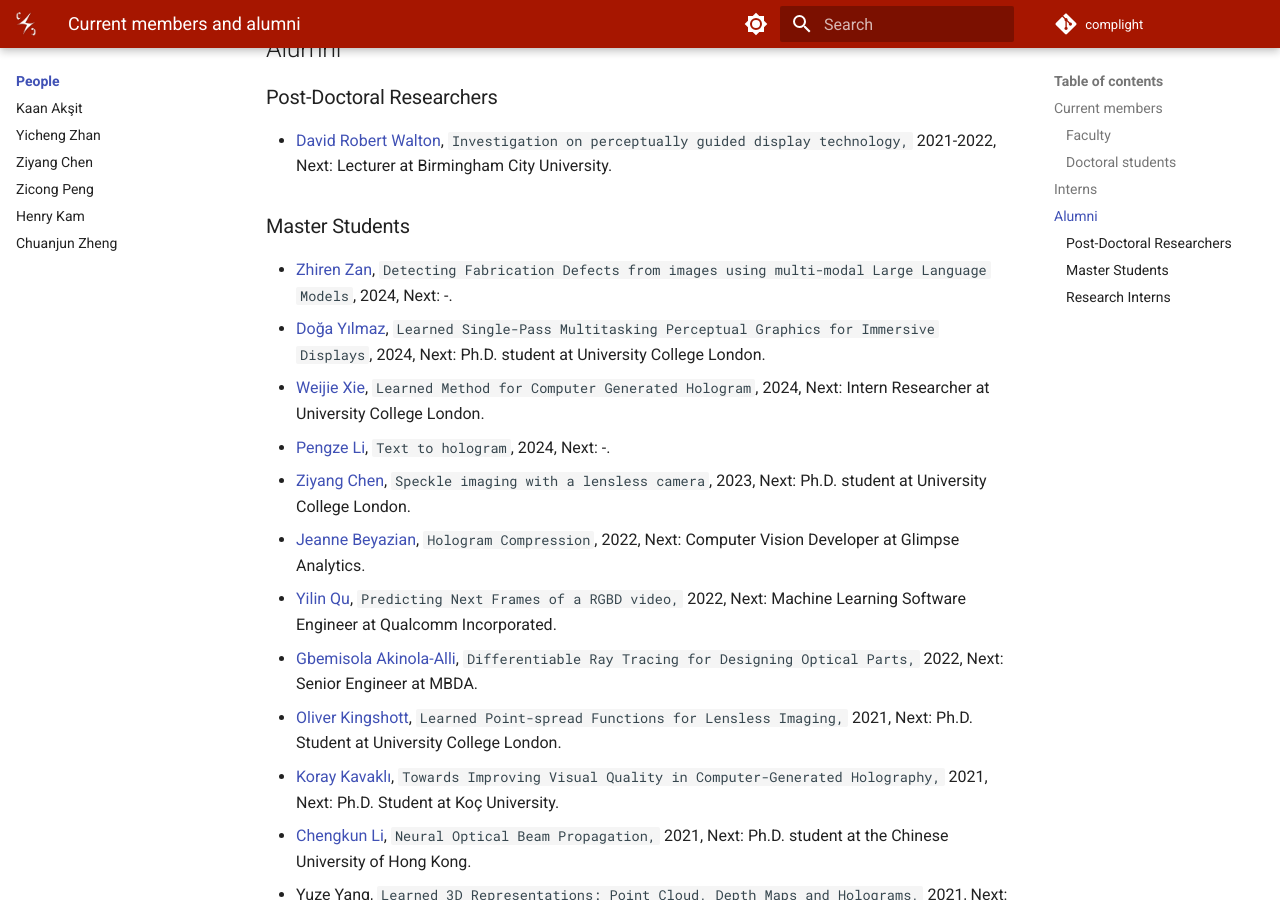
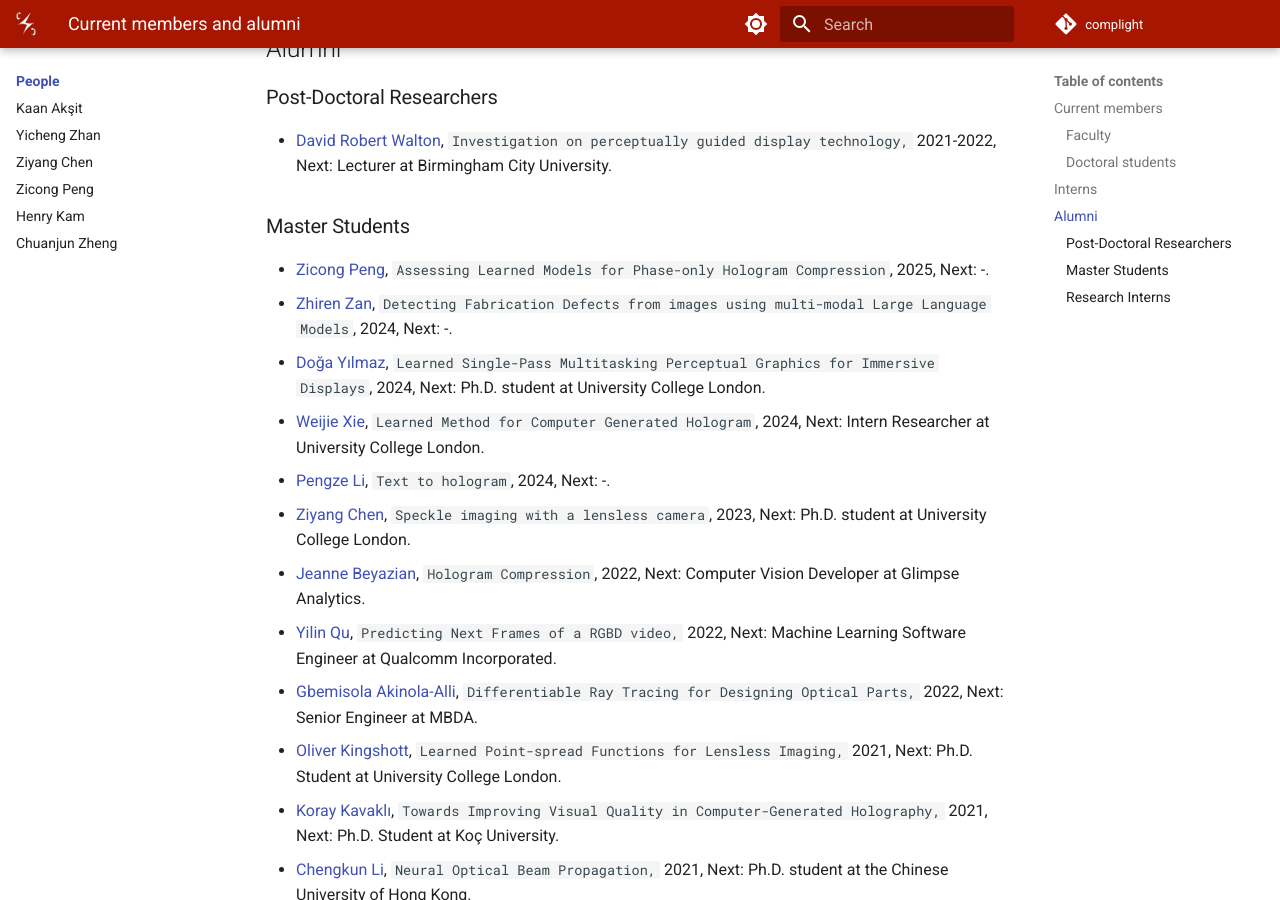
Before and after one commit to complight/complight.github.io, an MkDocs documentation site: the page built from docs/people/index.md, in a window 1280 px wide and 900 px high, scrolled down 1946 px. Built offline with MkDocs 1.6.1 and Material for MkDocs 9.7.7, drawn with Linux system fonts in a browser that asks for light colours.

Commit message:
Updating the alumni list.

```diff
--- a/docs/people/index.md
+++ b/docs/people/index.md
@@ -94,6 +94,7 @@ MSc Student ([Shenzhen University](https://en.szu.edu.cn/))
 - [David Robert Walton](https://drwalton.github.io/), `Investigation on perceptually guided display technology,` 2021-2022, Next: Lecturer at Birmingham City University.
 
 ### Master Students
+- [Zicong Peng](https://scholar.google.com/citations?user=lpi8DvIAAAAJ&hl=zh-CN), `Assessing Learned Models for Phase-only Hologram Compression`, 2025, Next: -.
 - [Zhiren Zan](https://github.com/Koma002), `Detecting Fabrication Defects from images using multi-modal Large Language Models`, 2024, Next: -.
 - [Doğa Yılmaz](https://yilmazdoga.net/), `Learned Single-Pass Multitasking Perceptual Graphics for Immersive Displays`, 2024, Next: Ph.D. student at University College London.
 - [Weijie Xie](https://www.harridan13.com/), `Learned Method for Computer Generated Hologram`, 2024, Next: Intern Researcher at University College London.
```
